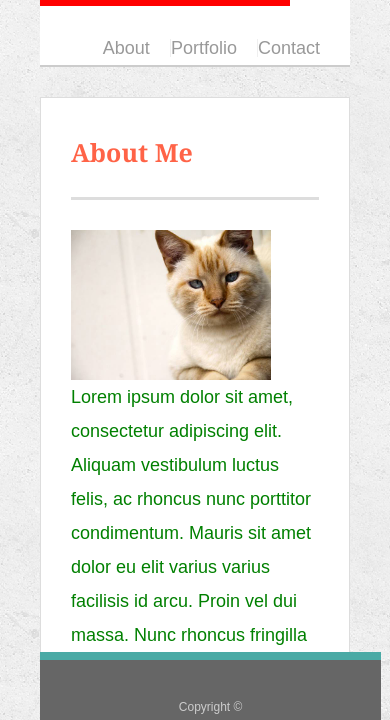
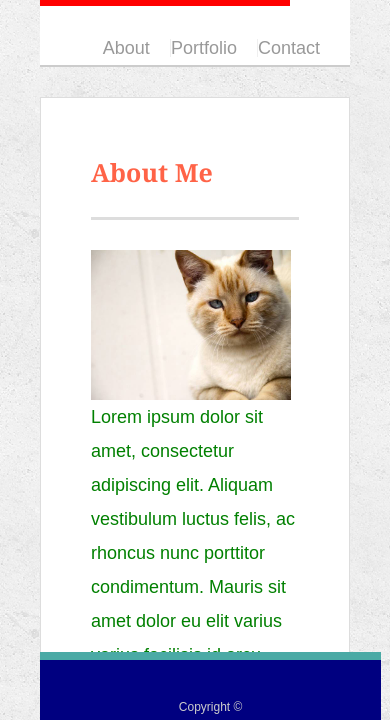
Before and after one commit to DeanHaider/Responsive-Portfolio, a plain HTML site: page index.html in a window 390 px wide. Shown: the part 124-844 px from the top of the page. Drawn offline with Linux system fonts and the light colour scheme.

Commit message:
final commit

```diff
--- a/assets/css/style.css
+++ b/assets/css/style.css
@@ -233,11 +233,12 @@ input[type=submit] {
     box-sizing: border-box;
     color: #000;
   }
-  .main-section[
+  .main-section{
+    padding: 50px;
+  }
 
-  ]
   #masthead {
-    width: 898px;
+    width: auto;
     box-sizing: border-box;
   }
 
@@ -255,7 +256,8 @@ input[type=submit] {
     color: red
   }
   footer {
-    width: 91%;
+    width: 92%;
+    background-color: darkcyan;
   }
 }
 
@@ -293,7 +295,7 @@ input[type=submit] {
   }
   footer{
     width: 89%;
-
+    background-color: green;
   }
 }
 
@@ -337,6 +339,6 @@ input[type=submit] {
 
   footer {
     width: 87.5%;
-
+    background-color: navy;
   }
 }
```
